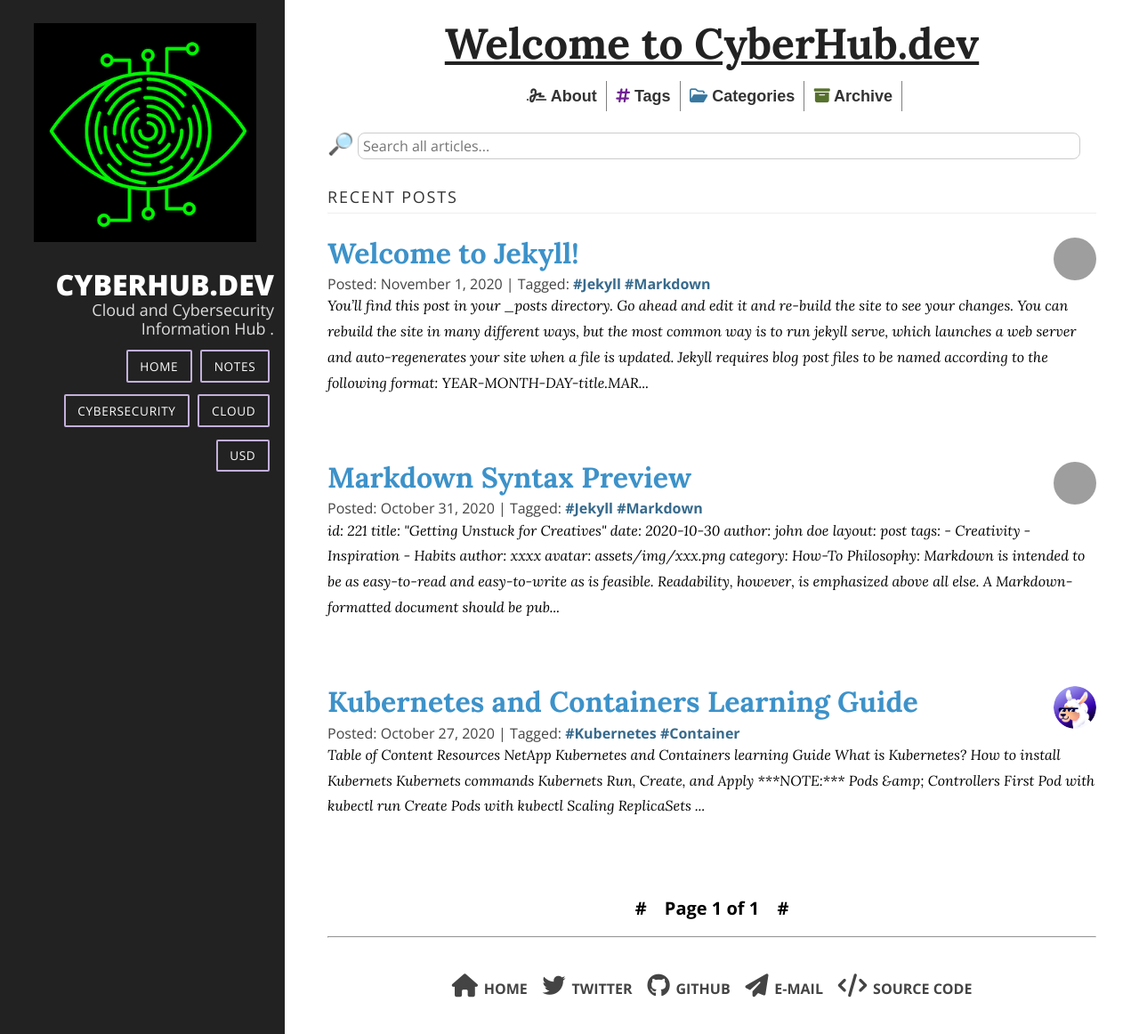
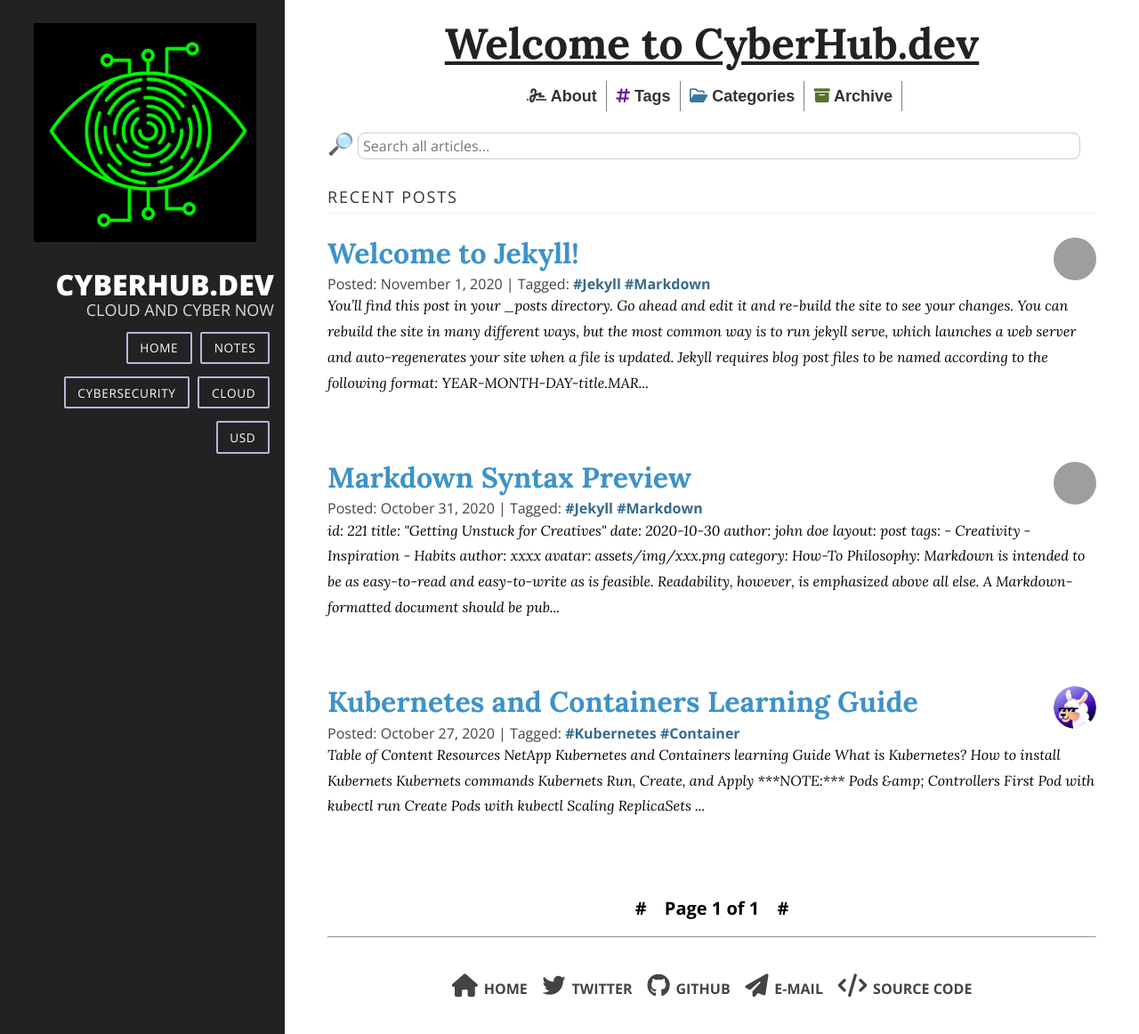
Before and after one commit to vnann/cyberhub-dev, a Jekyll site: the page built from index.html, in a window 1280 px wide and 1162 px high. Shown: the whole window at 89% size. Built offline with Jekyll 4.4.1, drawn with Linux system fonts in a browser that asks for light colours; nearby versions of some CDN libraries; the list of posts is cut into pages by our own code.

Commit message:
Update _config.yml

```diff
--- a/_config.yml
+++ b/_config.yml
@@ -21,7 +21,7 @@
 title: "CyberHub.dev"
 email: mail@cyberhub.dev
 description: >- # this means to ignore newlines until "baseurl:"
-  Cloud and Cybersecurity Information Hub .
+  CLOUD AND CYBER NOW
 baseurl: "" # the subpath of your site, e.g. /blog
 url: "https://vnann.github.io" # the base hostname & protocol for your site, e.g. http://example.com
 #repository: brennanbrown/purelog
```
